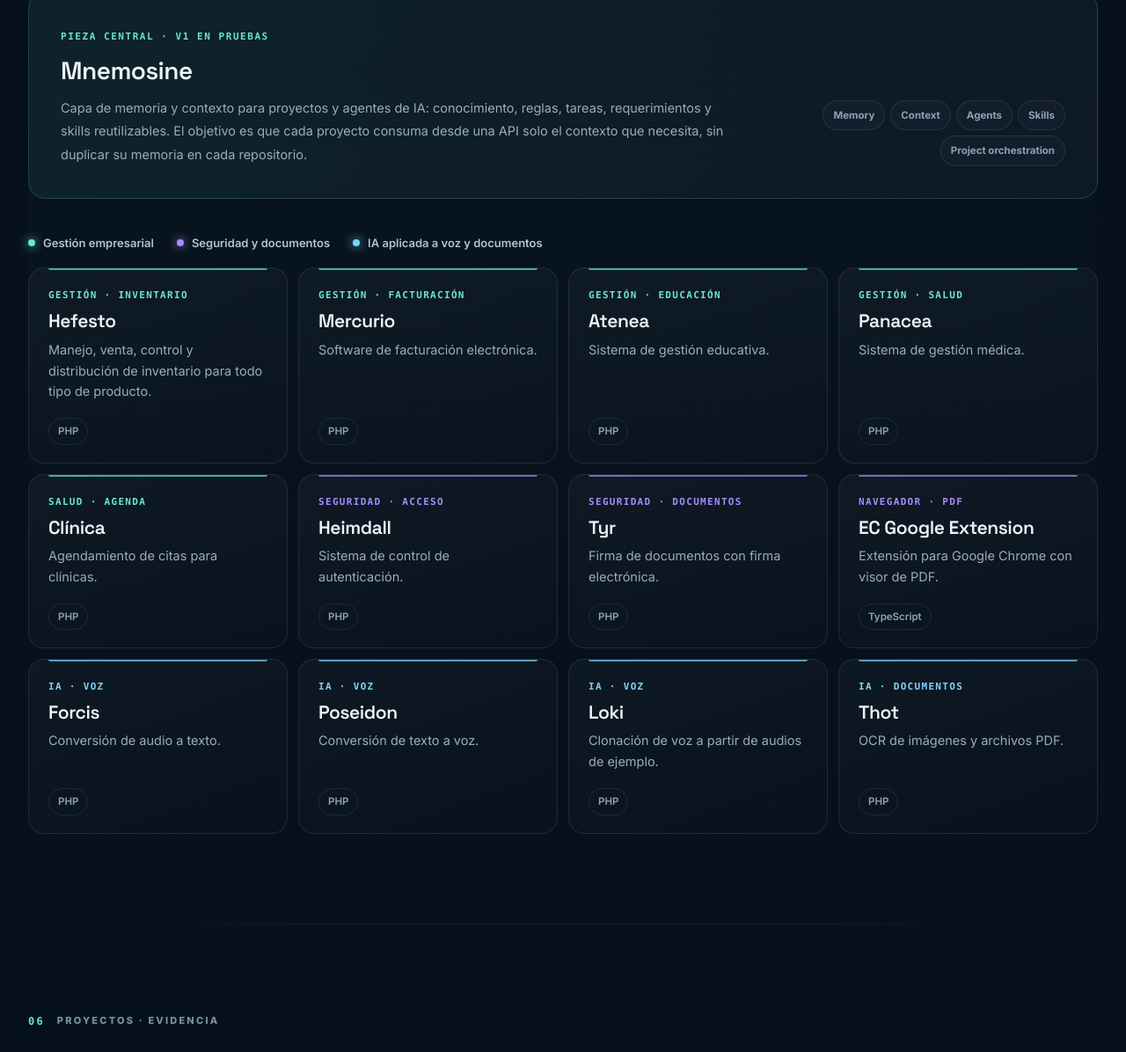
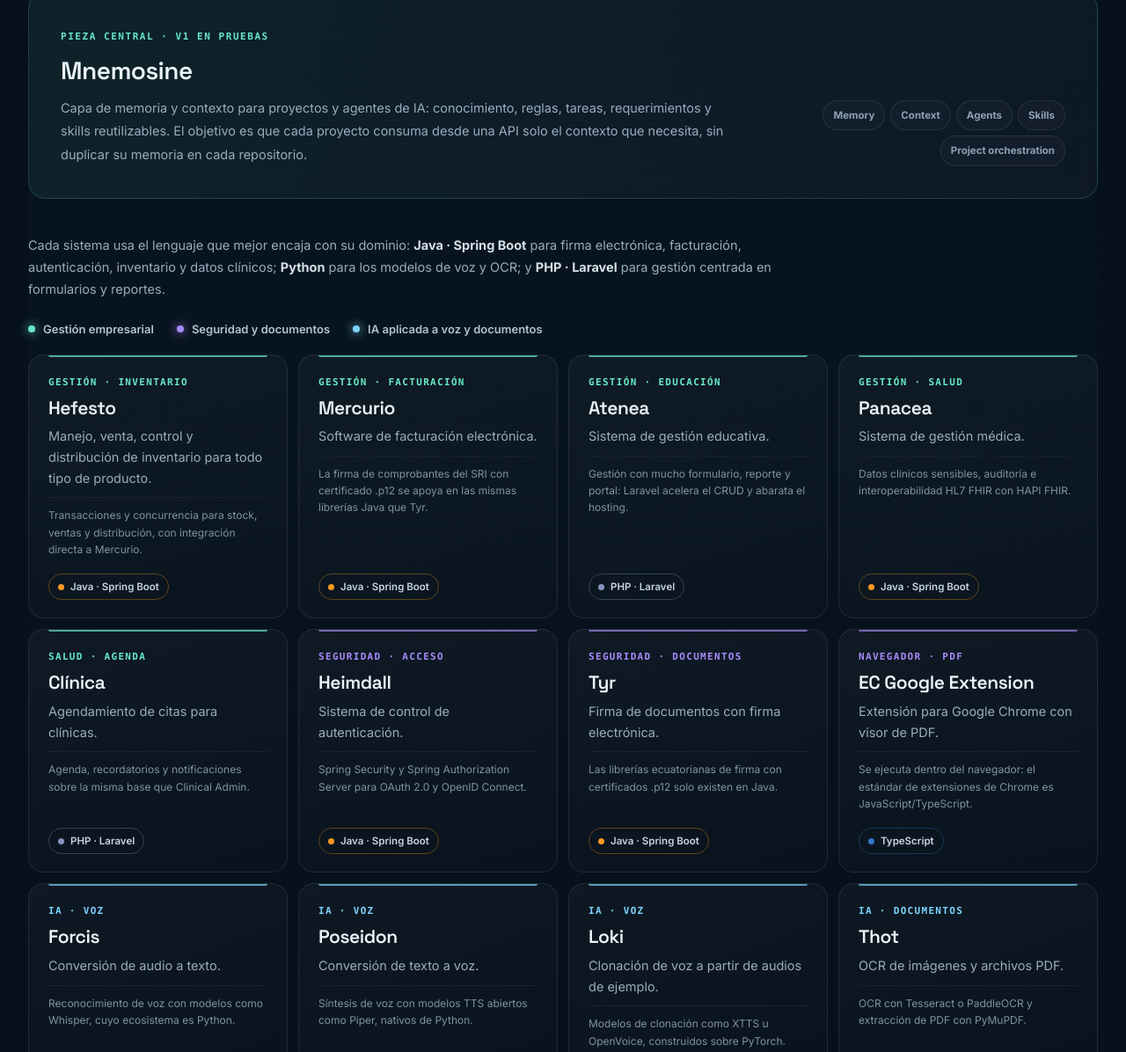
Before and after one commit to JhonnyMinian92/JhonnyMinian92.github.io, a plain HTML site: page index.html in a window 1280 px wide. Shown: the part 7273-8469 px from the top of the page at 88% size. Drawn offline with Linux system fonts and the light colour scheme.

Commit message:
fix: proyectos pendientes

```diff
--- a/index.html
+++ b/index.html
@@ -283,20 +283,21 @@
   </div>
 
   <div class="product-groups reveal">
+    <p class="product-intro">Cada sistema usa el lenguaje que mejor encaja con su dominio: <strong>Java · Spring Boot</strong> para firma electrónica, facturación, autenticación, inventario y datos clínicos; <strong>Python</strong> para los modelos de voz y OCR; y <strong>PHP · Laravel</strong> para gestión centrada en formularios y reportes.</p>
     <ul class="product-legend" aria-label="Áreas del ecosistema"><li data-group="gestion">Gestión empresarial</li><li data-group="seguridad">Seguridad y documentos</li><li data-group="ia">IA aplicada a voz y documentos</li></ul>
     <div class="product-grid">
-    <article class="product-card" data-group="gestion"><span class="product-domain">GESTIÓN · INVENTARIO</span><h3>Hefesto</h3><p>Manejo, venta, control y distribución de inventario para todo tipo de producto.</p><b class="product-stack">PHP</b></article>
-    <article class="product-card" data-group="gestion"><span class="product-domain">GESTIÓN · FACTURACIÓN</span><h3>Mercurio</h3><p>Software de facturación electrónica.</p><b class="product-stack">PHP</b></article>
-    <article class="product-card" data-group="gestion"><span class="product-domain">GESTIÓN · EDUCACIÓN</span><h3>Atenea</h3><p>Sistema de gestión educativa.</p><b class="product-stack">PHP</b></article>
-    <article class="product-card" data-group="gestion"><span class="product-domain">GESTIÓN · SALUD</span><h3>Panacea</h3><p>Sistema de gestión médica.</p><b class="product-stack">PHP</b></article>
-    <article class="product-card" data-group="gestion"><span class="product-domain">SALUD · AGENDA</span><h3>Clínica</h3><p>Agendamiento de citas para clínicas.</p><b class="product-stack">PHP</b></article>
-    <article class="product-card" data-group="seguridad"><span class="product-domain">SEGURIDAD · ACCESO</span><h3>Heimdall</h3><p>Sistema de control de autenticación.</p><b class="product-stack">PHP</b></article>
-    <article class="product-card" data-group="seguridad"><span class="product-domain">SEGURIDAD · DOCUMENTOS</span><h3>Tyr</h3><p>Firma de documentos con firma electrónica.</p><b class="product-stack">PHP</b></article>
-    <article class="product-card" data-group="seguridad"><span class="product-domain">NAVEGADOR · PDF</span><h3>EC Google Extension</h3><p>Extensión para Google Chrome con visor de PDF.</p><b class="product-stack">TypeScript</b></article>
-    <article class="product-card" data-group="ia"><span class="product-domain">IA · VOZ</span><h3>Forcis</h3><p>Conversión de audio a texto.</p><b class="product-stack">PHP</b></article>
-    <article class="product-card" data-group="ia"><span class="product-domain">IA · VOZ</span><h3>Poseidon</h3><p>Conversión de texto a voz.</p><b class="product-stack">PHP</b></article>
-    <article class="product-card" data-group="ia"><span class="product-domain">IA · VOZ</span><h3>Loki</h3><p>Clonación de voz a partir de audios de ejemplo.</p><b class="product-stack">PHP</b></article>
-    <article class="product-card" data-group="ia"><span class="product-domain">IA · DOCUMENTOS</span><h3>Thot</h3><p>OCR de imágenes y archivos PDF.</p><b class="product-stack">PHP</b></article>
+    <article class="product-card" data-group="gestion"><span class="product-domain">GESTIÓN · INVENTARIO</span><h3>Hefesto</h3><p>Manejo, venta, control y distribución de inventario para todo tipo de producto.</p><p class="product-why">Transacciones y concurrencia para stock, ventas y distribución, con integración directa a Mercurio.</p><b class="product-stack" data-lang="java">Java · Spring Boot</b></article>
+    <article class="product-card" data-group="gestion"><span class="product-domain">GESTIÓN · FACTURACIÓN</span><h3>Mercurio</h3><p>Software de facturación electrónica.</p><p class="product-why">La firma de comprobantes del SRI con certificado .p12 se apoya en las mismas librerías Java que Tyr.</p><b class="product-stack" data-lang="java">Java · Spring Boot</b></article>
+    <article class="product-card" data-group="gestion"><span class="product-domain">GESTIÓN · EDUCACIÓN</span><h3>Atenea</h3><p>Sistema de gestión educativa.</p><p class="product-why">Gestión con mucho formulario, reporte y portal: Laravel acelera el CRUD y abarata el hosting.</p><b class="product-stack" data-lang="php">PHP · Laravel</b></article>
+    <article class="product-card" data-group="gestion"><span class="product-domain">GESTIÓN · SALUD</span><h3>Panacea</h3><p>Sistema de gestión médica.</p><p class="product-why">Datos clínicos sensibles, auditoría e interoperabilidad HL7 FHIR con HAPI FHIR.</p><b class="product-stack" data-lang="java">Java · Spring Boot</b></article>
+    <article class="product-card" data-group="gestion"><span class="product-domain">SALUD · AGENDA</span><h3>Clínica</h3><p>Agendamiento de citas para clínicas.</p><p class="product-why">Agenda, recordatorios y notificaciones sobre la misma base que Clinical Admin.</p><b class="product-stack" data-lang="php">PHP · Laravel</b></article>
+    <article class="product-card" data-group="seguridad"><span class="product-domain">SEGURIDAD · ACCESO</span><h3>Heimdall</h3><p>Sistema de control de autenticación.</p><p class="product-why">Spring Security y Spring Authorization Server para OAuth 2.0 y OpenID Connect.</p><b class="product-stack" data-lang="java">Java · Spring Boot</b></article>
+    <article class="product-card" data-group="seguridad"><span class="product-domain">SEGURIDAD · DOCUMENTOS</span><h3>Tyr</h3><p>Firma de documentos con firma electrónica.</p><p class="product-why">Las librerías ecuatorianas de firma con certificados .p12 solo existen en Java.</p><b class="product-stack" data-lang="java">Java · Spring Boot</b></article>
+    <article class="product-card" data-group="seguridad"><span class="product-domain">NAVEGADOR · PDF</span><h3>EC Google Extension</h3><p>Extensión para Google Chrome con visor de PDF.</p><p class="product-why">Se ejecuta dentro del navegador: el estándar de extensiones de Chrome es JavaScript/TypeScript.</p><b class="product-stack" data-lang="ts">TypeScript</b></article>
+    <article class="product-card" data-group="ia"><span class="product-domain">IA · VOZ</span><h3>Forcis</h3><p>Conversión de audio a texto.</p><p class="product-why">Reconocimiento de voz con modelos como Whisper, cuyo ecosistema es Python.</p><b class="product-stack" data-lang="python">Python</b></article>
+    <article class="product-card" data-group="ia"><span class="product-domain">IA · VOZ</span><h3>Poseidon</h3><p>Conversión de texto a voz.</p><p class="product-why">Síntesis de voz con modelos TTS abiertos como Piper, nativos de Python.</p><b class="product-stack" data-lang="python">Python</b></article>
+    <article class="product-card" data-group="ia"><span class="product-domain">IA · VOZ</span><h3>Loki</h3><p>Clonación de voz a partir de audios de ejemplo.</p><p class="product-why">Modelos de clonación como XTTS u OpenVoice, construidos sobre PyTorch.</p><b class="product-stack" data-lang="python">Python</b></article>
+    <article class="product-card" data-group="ia"><span class="product-domain">IA · DOCUMENTOS</span><h3>Thot</h3><p>OCR de imágenes y archivos PDF.</p><p class="product-why">OCR con Tesseract o PaddleOCR y extracción de PDF con PyMuPDF.</p><b class="product-stack" data-lang="python">Python</b></article>
     </div>
   </div>
 </section>
--- a/refine.css
+++ b/refine.css
@@ -320,3 +320,16 @@
 }
 .project-card.project-with-image:not(.project-featured)::after { display: none; }
 .project-card.project-with-image:not(.project-featured) > div:not(.project-number) { margin-top: -28px; }
+
+/* EcuApp: per-system stack, colored by language. */
+.product-intro { max-width: 860px; margin: 0 0 22px; color: var(--rf-muted); font-size: var(--rf-body); line-height: 1.75; }
+.product-intro strong { color: #d6e2ea; font-weight: 700; }
+.product-card p { margin-bottom: 10px; }
+.product-card .product-why { margin-bottom: 18px; padding-top: 10px; border-top: 1px dashed var(--rf-line); color: #7f93a5; font-size: calc(var(--rf-small) - .5px); line-height: 1.6; }
+.product-stack { display: inline-flex; align-items: center; gap: 7px; }
+.product-stack::before { content: ""; width: 7px; height: 7px; border-radius: 50%; background: var(--lang-color, #8ea3b5); }
+.product-stack[data-lang="java"] { --lang-color: #f89820; }
+.product-stack[data-lang="python"] { --lang-color: #ffd43b; }
+.product-stack[data-lang="php"] { --lang-color: #8892bf; }
+.product-stack[data-lang="ts"] { --lang-color: #3178c6; }
+.product-stack[data-lang] { color: #c9d6df; border-color: color-mix(in srgb, var(--lang-color) 35%, transparent); }
```
Also changed, not shown: MEMORIA.md (+21 -0 lines).
